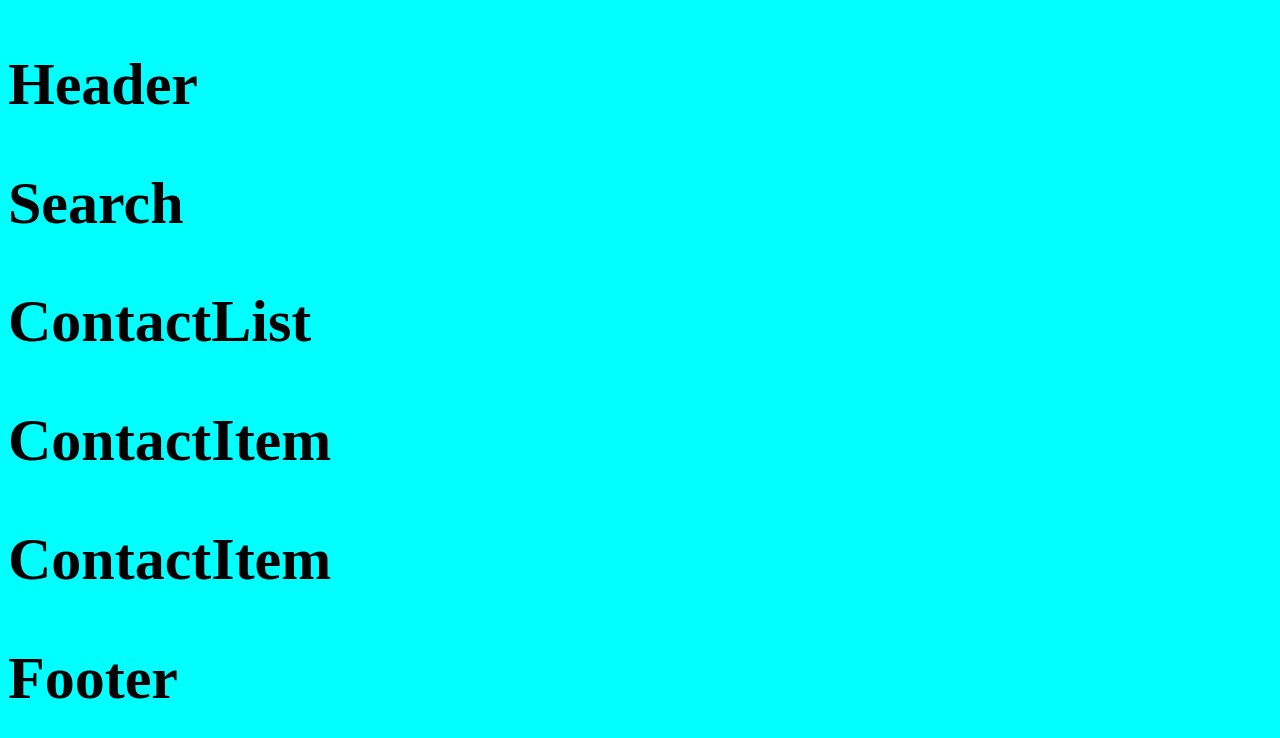
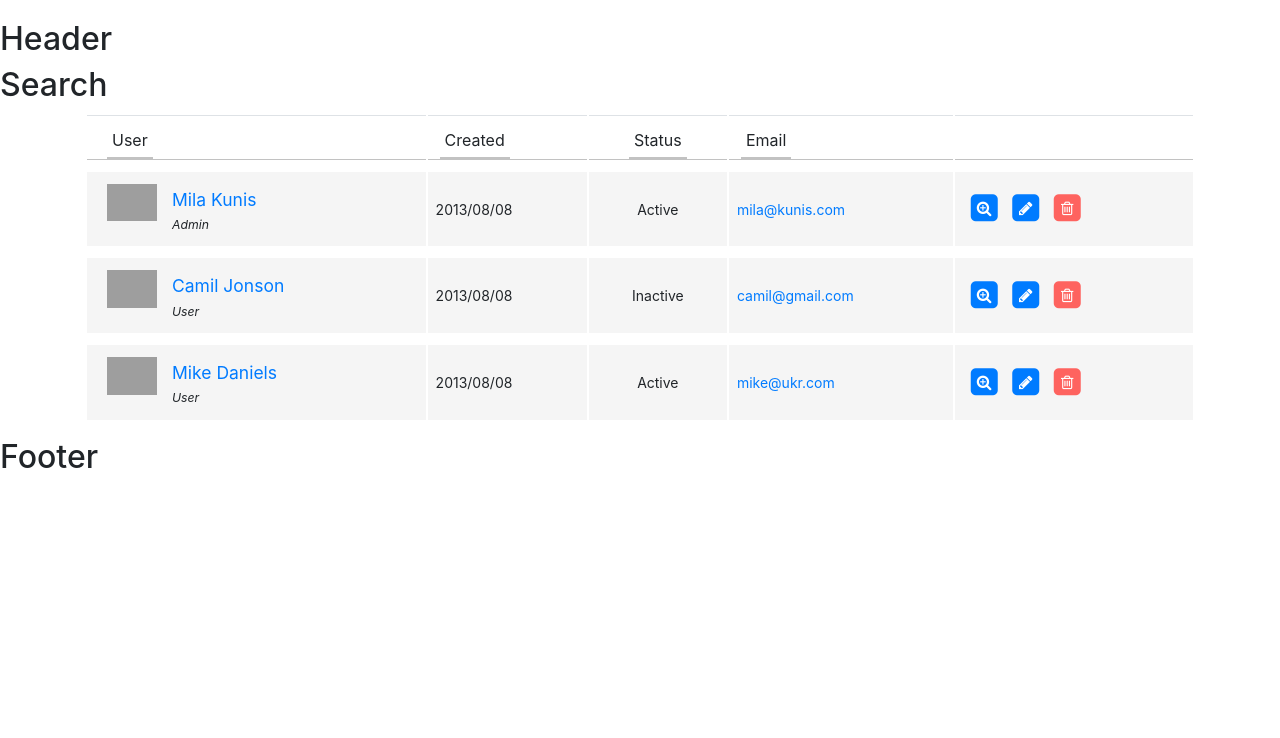
Before and after one commit to Masha34/react-hw1-components, a React (Create React App) app: page / in a window 1280 px wide. Shown: the top 738 px of the page. Built offline with nearby package versions, Linux system fonts and the light colour scheme; grey boxes are pictures that could not be loaded.

Commit message:
State+props

```diff
--- a/package.json
+++ b/package.json
@@ -6,6 +6,8 @@
     "@testing-library/jest-dom": "^5.11.9",
     "@testing-library/react": "^11.2.5",
     "@testing-library/user-event": "^12.7.3",
+    "bootstrap": "^4.6.0",
+    "font-awesome": "^4.7.0",
     "react": "^17.0.1",
     "react-dom": "^17.0.1",
     "react-scripts": "4.0.3",
--- a/public/index.html
+++ b/public/index.html
@@ -5,39 +5,9 @@
     <link rel="icon" href="%PUBLIC_URL%/favicon.ico" />
     <meta name="viewport" content="width=device-width, initial-scale=1" />
     <meta name="theme-color" content="#000000" />
-    <meta
-      name="description"
-      content="Web site created using create-react-app"
-    />
-    <link rel="apple-touch-icon" href="%PUBLIC_URL%/logo192.png" />
-    <!--
-      manifest.json provides metadata used when your web app is installed on a
-      user's mobile device or desktop. See https://developers.google.com/web/fundamentals/web-app-manifest/
-    -->
-    <link rel="manifest" href="%PUBLIC_URL%/manifest.json" />
-    <!--
-      Notice the use of %PUBLIC_URL% in the tags above.
-      It will be replaced with the URL of the `public` folder during the build.
-      Only files inside the `public` folder can be referenced from the HTML.
-
-      Unlike "/favicon.ico" or "favicon.ico", "%PUBLIC_URL%/favicon.ico" will
-      work correctly both with client-side routing and a non-root public URL.
-      Learn how to configure a non-root public URL by running `npm run build`.
-    -->
-    <title>React App</title>
-  </head>
+    <meta name="description" content="Super contact list"/>
+    <title>Contact list</title>
   <body>
-    <noscript>You need to enable JavaScript to run this app.</noscript>
     <div id="root"></div>
-    <!--
-      This HTML file is a template.
-      If you open it directly in the browser, you will see an empty page.
-
-      You can add webfonts, meta tags, or analytics to this file.
-      The build step will place the bundled scripts into the <body> tag.
-
-      To begin the development, run `npm start` or `yarn start`.
-      To create a production bundle, use `npm run build` or `yarn build`.
-    -->
   </body>
 </html>
--- a/src/Components/ContactList/ContactItem.js/ContactItem.js
+++ b/src/Components/ContactList/ContactItem.js/ContactItem.js
@@ -1,8 +1,44 @@
 import React from "react";
 
-const ContactItem = () => {
+const ContactItem = ({Avatar, Name, Created, Role, Status, Email}) => {
+	// console.log("ContactItem ", props)
     return(
-        <h2>ContactItem</h2>
+                        <tr>
+							<td>
+								<img src={Avatar} alt="" />
+								<a href="#" className="user-link">{Name}</a>
+								<span className="user-subhead">{Role}</span>
+							</td>
+							<td>
+								{Created}
+							</td>
+							<td className="text-center">
+								<span className="label label-default">{Status}</span>
+							</td>
+							<td>
+								<a href="#">{Email}</a>
+							</td>
+							<td>
+								<a href="#" className="table-link">
+									<span className="fa-stack">
+										<i className="fa fa-square fa-stack-2x"></i>
+										<i className="fa fa-search-plus fa-stack-1x fa-inverse"></i>
+									</span>
+								</a>
+								<a href="#" className="table-link">
+									<span className="fa-stack">
+										<i className="fa fa-square fa-stack-2x"></i>
+										<i className="fa fa-pencil fa-stack-1x fa-inverse"></i>
+									</span>
+								</a>
+								<a href="#" className="table-link danger">
+									<span className="fa-stack">
+										<i className="fa fa-square fa-stack-2x"></i>
+										<i className="fa fa-trash-o fa-stack-1x fa-inverse"></i>
+									</span>
+								</a>
+							</td>
+						</tr>
     )
 }
 export default ContactItem;
--- a/src/Components/ContactList/ContactList.js
+++ b/src/Components/ContactList/ContactList.js
@@ -1,8 +1,45 @@
-import React from "react";
+import React, {Fragment} from "react";
 
-const ContactList = () => {
+import ContactItem from "./ContactItem.js/contactItem"
+
+const ContactList = ({List}) => {
+    // console.log("ContactList ", List);
+    const item = List.map(contact => {
+         return(
+             <ContactItem Avatar={contact.Avatar} Name={contact.Name} Created={contact.Created} Role={contact.Role} Status={contact.Status} Email={contact.Email} />
+         )
+    })
     return(
-        <h2>ContactList</h2>
+        <Fragment>
+
+        <div className="container">
+            <div className="row">
+                <div className="col-lg-12">
+                    <div className="main-box clearfix">
+                        <div className="table-responsive">
+                            <table className="table user-list">
+                                <thead>
+                                    <tr>
+                                        <th><span>User</span></th>
+                                        <th><span>Created</span></th>
+                                        <th className="text-center"><span>Status</span></th>
+                                        <th><span>Email</span></th>
+                                        <th>&nbsp;</th>
+                                    </tr>
+                                </thead>
+
+                                <tbody>
+                                     { item }
+                                </tbody>
+
+                            </table>
+                        </div>
+                    </div>
+                </div>
+            </div>
+        </div>
+
+        </Fragment>
     )
 }
 export default ContactList;
--- a/src/index.css
+++ b/src/index.css
@@ -12,7 +12,181 @@ code {
     monospace;
 } */
 
-body{
-  background-color: aqua;
-  font-size: 40px;
+@import "../node_modules/bootstrap/dist/css/bootstrap.min.css";
+@import "../node_modules/font-awesome/css/font-awesome.min.css";
+/* snippet, You can copy, paste, change, customize and run the following CSS code to get a result Like the one shown in the preview selection */
+
+body{margin-top:20px;}
+
+
+/* USER LIST TABLE */
+.user-list tbody td > img {
+    position: relative;
+	max-width: 50px;
+	float: left;
+	margin-right: 15px;
 }
+.user-list tbody td .user-link {
+	display: block;
+	font-size: 1.25em;
+	padding-top: 3px;
+	margin-left: 60px;
+}
+.user-list tbody td .user-subhead {
+	font-size: 0.875em;
+	font-style: italic;
+}
+
+/* TABLES */
+.table {
+    border-collapse: separate;
+}
+.table-hover > tbody > tr:hover > td,
+.table-hover > tbody > tr:hover > th {
+	background-color: #eee;
+}
+.table thead > tr > th {
+	border-bottom: 1px solid #C2C2C2;
+	padding-bottom: 0;
+}
+.table tbody > tr > td {
+	font-size: 0.875em;
+	background: #f5f5f5;
+	border-top: 10px solid #fff;
+	vertical-align: middle;
+	padding: 12px 8px;
+}
+.table tbody > tr > td:first-child,
+.table thead > tr > th:first-child {
+	padding-left: 20px;
+}
+.table thead > tr > th span {
+	border-bottom: 2px solid #C2C2C2;
+	display: inline-block;
+	padding: 0 5px;
+	padding-bottom: 5px;
+	font-weight: normal;
+}
+.table thead > tr > th > a span {
+	color: #344644;
+}
+.table thead > tr > th > a span:after {
+	content: "\f0dc";
+	font-family: FontAwesome;
+	font-style: normal;
+	font-weight: normal;
+	text-decoration: inherit;
+	margin-left: 5px;
+	font-size: 0.75em;
+}
+.table thead > tr > th > a.asc span:after {
+	content: "\f0dd";
+}
+.table thead > tr > th > a.desc span:after {
+	content: "\f0de";
+}
+.table thead > tr > th > a:hover span {
+	text-decoration: none;
+	color: #2bb6a3;
+	border-color: #2bb6a3;
+}
+.table.table-hover tbody > tr > td {
+	-webkit-transition: background-color 0.15s ease-in-out 0s;
+	transition: background-color 0.15s ease-in-out 0s;
+}
+.table tbody tr td .call-type {
+	display: block;
+	font-size: 0.75em;
+	text-align: center;
+}
+.table tbody tr td .first-line {
+	line-height: 1.5;
+	font-weight: 400;
+	font-size: 1.125em;
+}
+.table tbody tr td .first-line span {
+	font-size: 0.875em;
+	color: #969696;
+	font-weight: 300;
+}
+.table tbody tr td .second-line {
+	font-size: 0.875em;
+	line-height: 1.2;
+}
+.table a.table-link {
+	margin: 0 5px;
+	font-size: 1.125em;
+}
+.table a.table-link:hover {
+	text-decoration: none;
+	color: #2aa493;
+}
+.table a.table-link.danger {
+	color: #fe635f;
+}
+.table a.table-link.danger:hover {
+	color: #dd504c;
+}
+
+.table-products tbody > tr > td {
+	background: none;
+	border: none;
+	border-bottom: 1px solid #ebebeb;
+	-webkit-transition: background-color 0.15s ease-in-out 0s;
+	transition: background-color 0.15s ease-in-out 0s;
+	position: relative;
+}
+.table-products tbody > tr:hover > td {
+	text-decoration: none;
+	background-color: #f6f6f6;
+}
+.table-products .name {
+	display: block;
+	font-weight: 600;
+	padding-bottom: 7px;
+}
+.table-products .price {
+	display: block;
+	text-decoration: none;
+	width: 50%;
+	float: left;
+	font-size: 0.875em;
+}
+.table-products .price > i {
+	color: #8dc859;
+}
+.table-products .warranty {
+	display: block;
+	text-decoration: none;
+	width: 50%;
+	float: left;
+	font-size: 0.875em;
+}
+.table-products .warranty > i {
+	color: #f1c40f;
+}
+.table tbody > tr.table-line-fb > td {
+	background-color: #9daccb;
+	color: #262525;
+}
+.table tbody > tr.table-line-twitter > td {
+	background-color: #9fccff;
+	color: #262525;
+}
+.table tbody > tr.table-line-plus > td {
+	background-color: #eea59c;
+	color: #262525;
+}
+.table-stats .status-social-icon {
+	font-size: 1.9em;
+	vertical-align: bottom;
+}
+.table-stats .table-line-fb .status-social-icon {
+	color: #556484;
+}
+.table-stats .table-line-twitter .status-social-icon {
+	color: #5885b8;
+}
+.table-stats .table-line-plus .status-social-icon {
+	color: #a75d54;
+}
--- a/src/index.js
+++ b/src/index.js
@@ -16,26 +16,57 @@
 // // or send to an analytics endpoint. Learn more: https://bit.ly/CRA-vitals
 // reportWebVitals();
 
-import React, {Fragment} from "react";
+import React, {Fragment, Component} from "react";
 import ReactDOM from "react-dom";
 import "./index.css";
+// import App from './App';
 
-import Header from "./Components/Header/Header";
-import Search from "./Components/Search/Search";
-import ContactList from "./Components/ContactList/ContactList";
-import ContactItem from "./Components/ContactList/ContactItem.js/ContactItem";
-import Footer from "./Components/Footer/Footer";
+import Header from "./Components/Header/header";
+import Search from "./Components/Search/search";
+import ContactList from "./Components/ContactList/contactList";
+import ContactItem from "./Components/ContactList/ContactItem.js/contactItem";
+import Footer from "./Components/Footer/footer";
 
-const App = () => {
+class App extends Component {
+
+  state = {
+    List: [
+      {
+        "Avatar": "https://www.bootdey.com/img/Content/avatar/avatar3.png",
+        "Name": "Mila Kunis",
+        "Created": "2013/08/08",
+        "Role": "Admin",
+        "Status": "Active",
+        "Email": "mila@kunis.com"
+      },
+      {
+        "Avatar": "https://www.bootdey.com/img/Content/avatar/avatar1.png",
+        "Name": "Camil Jonson",
+        "Created": "2013/08/08",
+        "Role": "User",
+        "Status": "Inactive",
+        "Email": "camil@gmail.com"
+      },
+      {
+        "Avatar": "https://www.bootdey.com/img/Content/avatar/avatar2.png",
+        "Name": "Mike Daniels",
+        "Created": "2013/08/08",
+        "Role": "User",
+        "Status": "Active",
+        "Email": "mike@ukr.com"
+      }
+    ]
+  }
+  render(){
+    const {List} = this.state;
     return(
       <Fragment>
           <Header />
           <Search />
-        <ContactList />
-        <ContactItem />
-        <ContactItem />
+          <ContactList List={List} />
           <Footer />
       </Fragment>
     )
   }
+}
 ReactDOM.render(<App />, document.getElementById("root"));
```
Also changed, not shown: 1 other file (tests, documents, lock files or other folders). Lines whose indentation alone changed are shown as unchanged.
